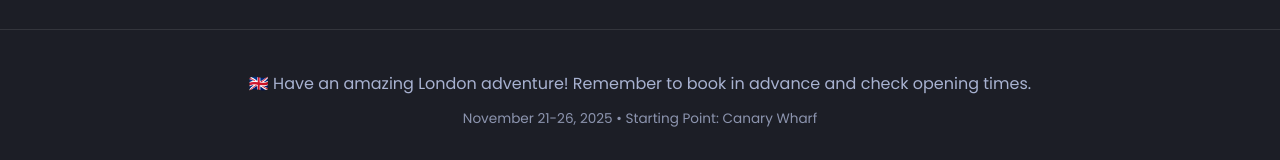
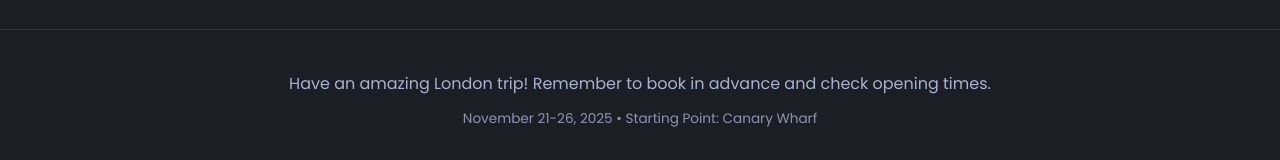
Before and after one commit to Panosero/git-github.com-Panosero-london_itenary_november_2025, a plain HTML site: page index.html in a window 1280 px wide. Shown: the part 4204-4364 px from the top of the page. Drawn offline with Linux system fonts and the light colour scheme.

Commit message:
fix: update footer message for clarity and consistency

```diff
--- a/index.html
+++ b/index.html
@@ -556,7 +556,7 @@
 
     <footer>
         <div class="container">
-            <p>🇬🇧 Have an amazing London adventure! Remember to book in advance and check opening times.</p>
+            <p>Have an amazing London trip! Remember to book in advance and check opening times.</p>
             <p class="footer-small">November 21-26, 2025 • Starting Point: Canary Wharf</p>
         </div>
     </footer>
```
